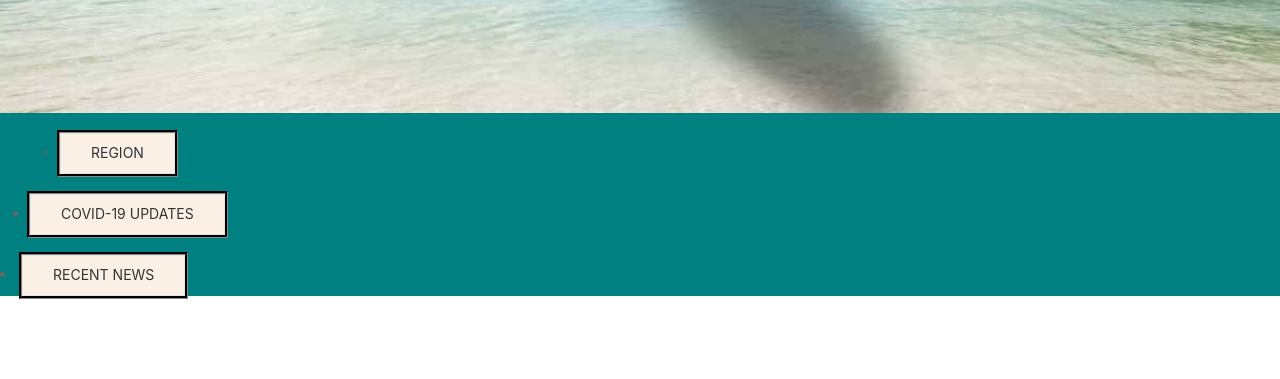
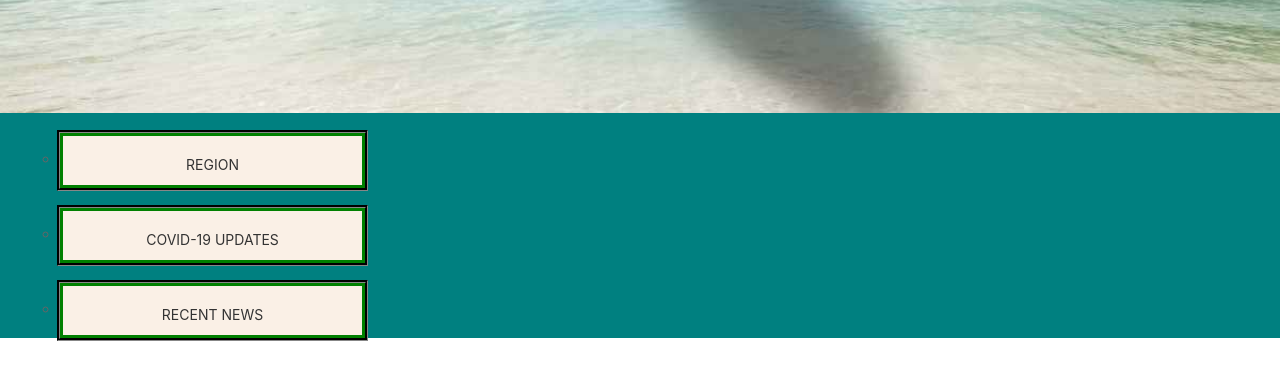
Before and after one commit to Nishyo-coder/Project-One-Pandemic-Travel, a plain HTML site: page index.html in a window 1280 px wide. Shown: the part 349-728 px from the top of the page. Drawn offline with nearby package versions, Linux system fonts and the light colour scheme.

Commit message:
styling updates

```diff
--- a/index.html
+++ b/index.html
@@ -36,11 +36,11 @@
                 </form>
     </nav>
     <div class="uk-height-medium uk-flex uk-flex-center uk-flex-middle uk-background-cover uk-light"
-        data-src="assets/js/beachplane.jpeg" uk-img>
+        data-src="assets/js/beachplane.jpeg" class="img" uk-img>
         <h1>Information is Comfort</h1>
     </div>
 
-    <ul id="menu">
+    <ul id="menu" class="menu">
         <ul>
             <li>
                 <!-- This is a button toggling the modal -->
@@ -59,6 +59,7 @@
             </li>
         </ul>
 
+        <ul>
         <li>
             <!-- This is a button toggling the modal -->
             <button class="uk-button uk-button-default uk-margin-small-right" type="button"
@@ -76,6 +77,7 @@
         </li>
     </ul>
 
+    <ul>
     <li>
         <!-- This is a button toggling the modal -->
         <button class="uk-button uk-button-default uk-margin-small-right" type="button"
--- a/style.css
+++ b/style.css
@@ -1,5 +1,14 @@
 body{
     background-color: teal
+}
+
+.uk-button {
+    display: inline-block;
+    justify-content: center;
+    margin: auto;
+    width: 25%;
+    border: 3px solid green;
+    padding: 10px;
 }
 
 .uk-heading-divider {
@@ -10,7 +19,7 @@ body{
 
 }
 
-.uk-navbar-item{
+.uuk-search uk-search-navbar{
     border-bottom: mediumaquamarine;
 }
 
@@ -23,6 +32,10 @@ nav {
 
   }
 
+  img {
+      height: max-content;
+    }
+
   .uk-button-default {
       background-color: linen;
       outline-style: groove;
```
